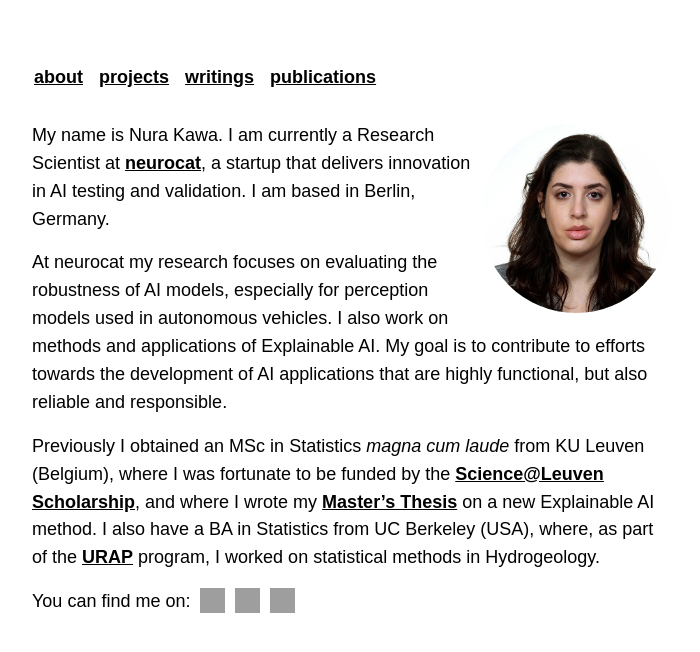
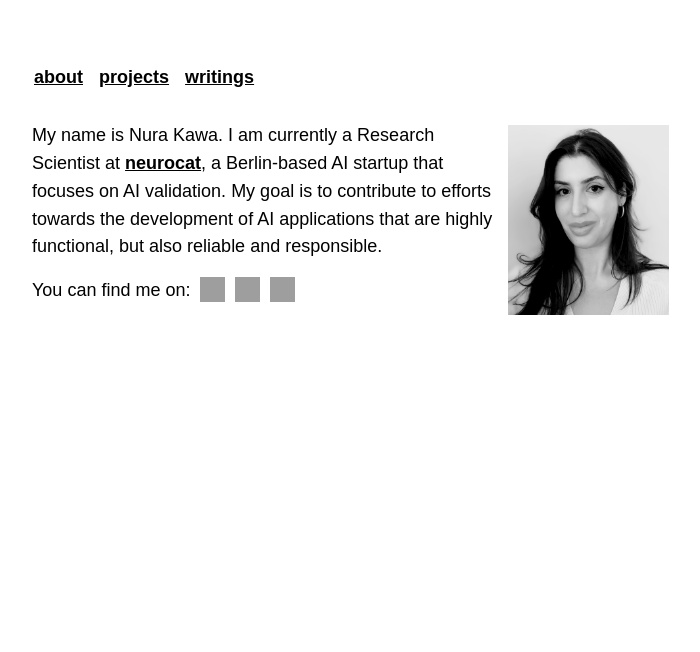
Before and after one commit to nurakawa/nk.github.io, a Jekyll site: the page built from index.markdown, in a window 1280 px wide. Shown: the top 652 px of the page, without its empty margins (288-988 px from the left). Built offline with Jekyll 4.4.1, drawn with Linux system fonts in a browser that asks for light colours; grey boxes are pictures that could not be loaded.

Commit message:
update may 2024

```diff
--- a/_data/links.yml
+++ b/_data/links.yml
@@ -4,5 +4,3 @@
   title: projects
 - url: /post/
   title: writings
-- url: /publications/
-  title: publications
--- a/index.markdown
+++ b/index.markdown
@@ -3,14 +3,12 @@ layout: page
 title: null
 ---
 
-![My Picture](assets/photo-nura.jpg){: style="float: right; display:block; margin-left:auto; margin-right:auto; height: 190px; border-radius: 50%; padding: 1px;"}
+![My Picture](assets/photo-nura.jpg){: style="float: right; display:block; margin-left:auto; margin-right:auto; height: 190px; border-radius: 0%; padding: 3px;"}
 
-My name is Nura Kawa. I am currently a Research Scientist at [neurocat](https://neurocat.ai), a startup that delivers innovation in AI testing and validation. I am based in Berlin, Germany.
-
-At neurocat my research focuses on evaluating the robustness of AI models, especially for perception models used in autonomous vehicles. I also work on methods and applications of Explainable AI. My goal is to contribute to efforts towards the development of AI applications that are highly functional, but also reliable and responsible.
+My name is Nura Kawa. I am currently a Research Scientist at [neurocat](https://neurocat.ai), a Berlin-based AI startup that focuses on AI validation. My goal is to contribute to efforts towards the development of AI applications that are highly functional, but also reliable and responsible.
 
 
-Previously I obtained an MSc in Statistics _magna cum laude_ from KU Leuven (Belgium), where I was fortunate to be funded by the [Science@Leuven Scholarship](https://wet.kuleuven.be/english/scienceatleuvenscholarship), and where I wrote my [Master's Thesis](https://github.com/nurakawa/localized-classmap/blob/main/msc_thesis_kawa.pdf) on a new Explainable AI method. I also have a BA in Statistics from UC Berkeley (USA), where, as part of the [URAP](https://research.berkeley.edu/urap/) program, I worked on statistical methods in Hydrogeology.
+<!--Previously I obtained an MSc in Statistics _magna cum laude_ from KU Leuven (Belgium), where I was fortunate to be funded by the [Science@Leuven Scholarship](https://wet.kuleuven.be/english/scienceatleuvenscholarship), and where I wrote my [Master's Thesis](https://github.com/nurakawa/localized-classmap/blob/main/msc_thesis_kawa.pdf) on a new Explainable AI method. I also have a BA in Statistics from UC Berkeley (USA), where, as part of the [URAP](https://research.berkeley.edu/urap/) program, I worked on statistical methods in Hydrogeology.
 
 <!--You can find me on: <a href="https://linkedin.com/in/nurakawa">LinkedIn</a>,
 <a href="https://github.com/nurakawa">Github</a>, <a href="https://medium.com/@nurakawa">Medium</a>.
--- a/post/index.md
+++ b/post/index.md
@@ -3,8 +3,10 @@
 # To modify the layout, see https://jekyllrb.com/docs/themes/#overriding-theme-defaults
 
 layout: page
-title: articles and talks
+title:
 ---
+
+<h1>articles and talks</h1>
 
 <ul style="line-height: 2.2">
 <li> PyData Yerevan 2022: The Explainability Problem (<a href="https://yerevan2022.pydata.org/cfp/talk/8MVL3D/">summary</a>) (<a href="https://www.youtube.com/watch?v=l-YJm6Umz2s">video</a>)</li>
```
Also changed, not shown: other parts of post/index.md (+13 -0 lines), projects/index.md (+2 -0 lines), Gemfile.lock, assets/photo-nura-square.jpg (added), assets/photo-nura.jpg.
